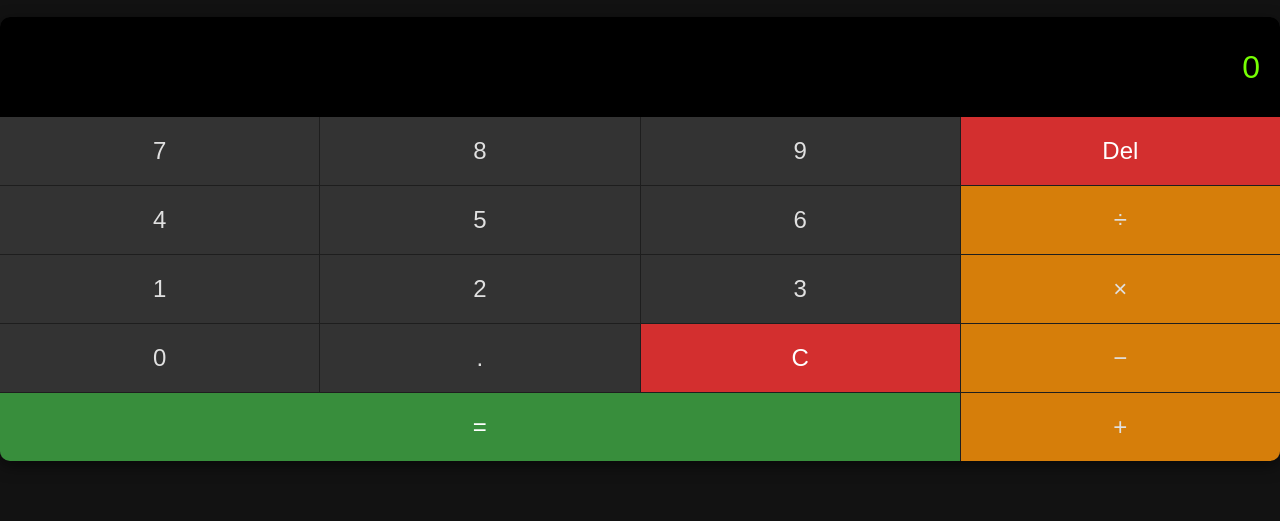
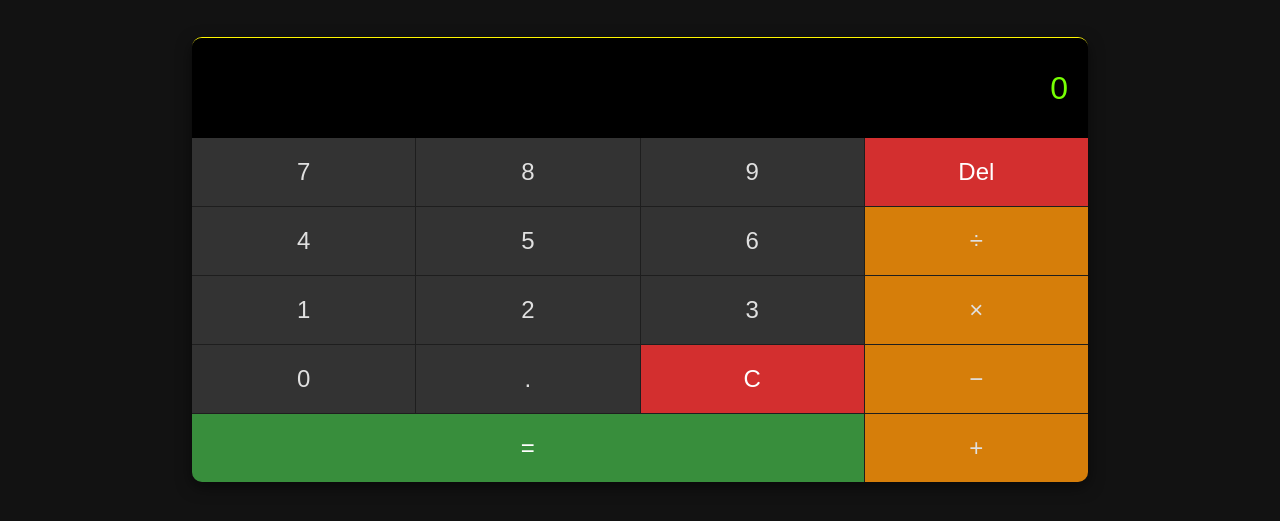
Before and after one commit to RudraPankaj/BasicCalculatorJavaScript, a plain HTML site: page index.html in a window 1280 px wide. Shown: the part 53-574 px from the top of the page. Drawn offline with nearby package versions, Linux system fonts and the light colour scheme.

Commit message:
styled calculator area sit middle, display top border

```diff
--- a/styles.css
+++ b/styles.css
@@ -102,11 +102,14 @@ body {
 }
 
 .calculator {
-  width: 100%;
+  max-width: 70%;
+  text-align: center;
   border-radius: 10px;
   overflow: hidden;
+  border-top: 1px solid #fff700;
   box-shadow: 0 5px 15px rgba(0, 0, 0, 0.5);
   background-color: #1e1e1e;
+  margin: 20px auto;
 }
 
 .display {
```
